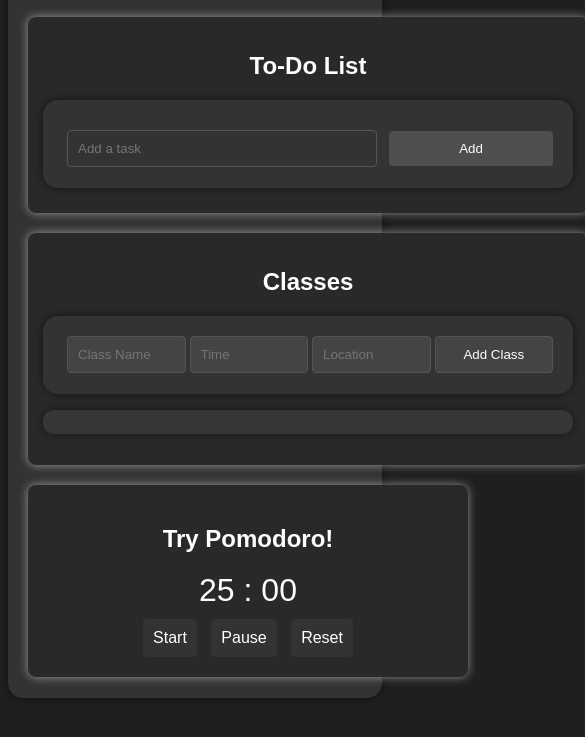
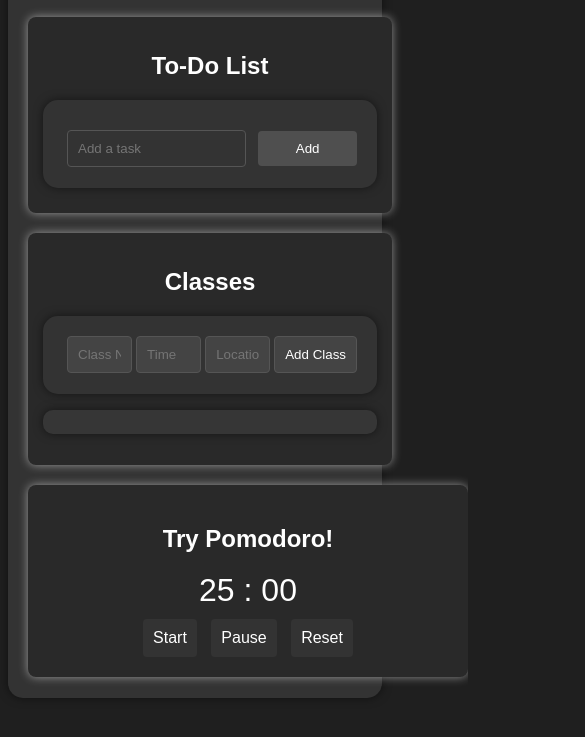
Before and after one commit to zubair-H/webDev, a plain HTML site: page index.html in a window 390 px wide. Shown: the part 77-814 px from the top of the page, 585 px wide, since content can reach past the window. Drawn offline with Linux system fonts and the light colour scheme.

Commit message:
Update styles3.css
needed to fix the css for phones

```diff
--- a/styles3.css
+++ b/styles3.css
@@ -4,6 +4,8 @@ body {
     padding: 0;
     background-color: #1f1f1f;
     color: #fff;
+    box-sizing: border-box;
+    /* Include padding and borders in the element's total width and height */
 }
 
 header {
@@ -12,16 +14,12 @@ header {
     background-color: #333;
     color: #fff;
     padding: 10px 20px;
-    /* Adjusted padding for both horizontal sides */
     text-align: center;
     border-radius: 15px;
     margin-top: 10px;
     padding-bottom: 1px;
     max-width: 570px;
-
-    /* Added max-width to shrink the header */
     margin-left: auto;
-    /* Center the header by setting left and right margins to auto */
     margin-right: auto;
 }
 
@@ -35,11 +33,25 @@ header {
     background-color: #292929;
     border-radius: 8px;
     box-shadow: 0 0 10px rgba(255, 255, 255, 0.5);
-    /* White shadow */
+}
 
-    /* White shadow */
+/* Media Query for smaller screens */
+@media screen and (max-width: 767px) {
 
+    #section1,
+    #section2,
+    #section3 {
+        width: 100%;
+        /* Set width to 100% for smaller screens */
+    }
+
+    header {
+        margin-right: 0;
+        /* Adjusted margin for smaller screens */
+    }
 }
+
+
 
 .task-list,
 .task-list2 {
```
